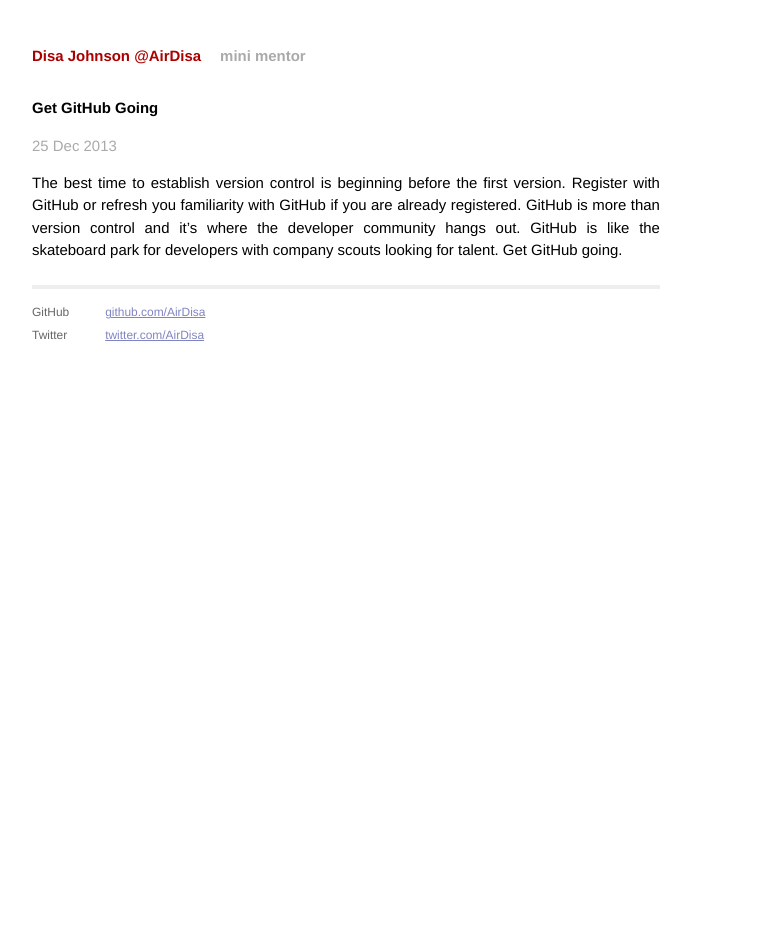
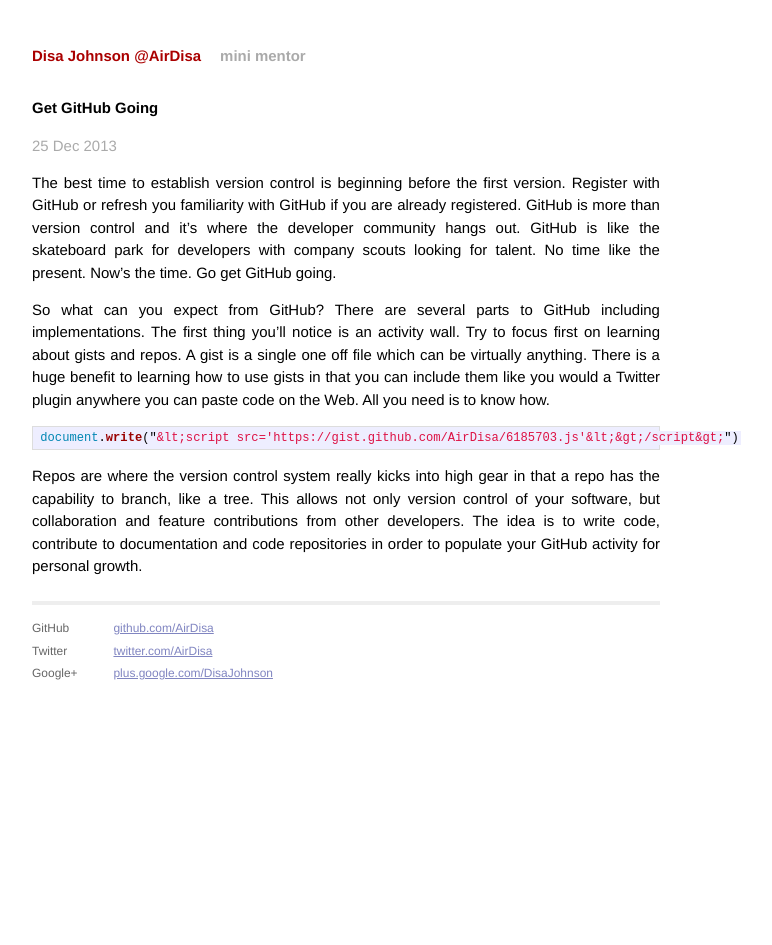
Before and after one commit to AirDisa/airdisa.github.io, a Jekyll site: the page built from _posts/2013-12-25-get-github-going.markdown, in a window 1280 px wide. Shown: the whole page, without its empty margins (294-1066 px from the left). Built offline with Jekyll 4.4.1, drawn with Linux system fonts in a browser that asks for light colours; Markdown is read by kramdown in place of the engine named in the settings.

Commit message:
[0.0.24 Blog] Try javascript highlight using html encodes first

```diff
--- a/_layouts/default.html
+++ b/_layouts/default.html
@@ -28,12 +28,14 @@
               <p>
                 GitHub<br />
                 Twitter<br />
+                Google+<br />
               </p>
             </div>
             <div class="contact">
               <p>
                 <a href="https://github.com/airdisa">github.com/AirDisa</a><br />
                 <a href="https://twitter.com/airdisa">twitter.com/AirDisa</a><br />
+                <a href="http://airdisa.com/+">plus.google.com/DisaJohnson</a><br />
               </p>
             </div>
           </div>
--- a/_posts/2013-12-25-get-github-going.markdown
+++ b/_posts/2013-12-25-get-github-going.markdown
@@ -6,4 +6,12 @@
 categories: mentor github
 ---
 
-The best time to establish version control is beginning before the first version. Register with GitHub or refresh you familiarity with GitHub if you are already registered. GitHub is more than version control and it's where the developer community hangs out. GitHub is like the skateboard park for developers with company scouts looking for talent. Get GitHub going.
+The best time to establish version control is beginning before the first version. Register with GitHub or refresh you familiarity with GitHub if you are already registered. GitHub is more than version control and it's where the developer community hangs out. GitHub is like the skateboard park for developers with company scouts looking for talent. No time like the present. Now's the time. Go get GitHub going.
+
+So what can you expect from GitHub? There are several parts to GitHub including implementations. The first thing you'll notice is an activity wall. Try to focus first on learning about gists and repos. A gist is a single one off file which can be virtually anything. There is a huge benefit to learning how to use gists in that you can include them like you would a Twitter plugin anywhere you can paste code on the Web. All you need is to know how.
+
+{% highlight javascript %}
+document.write("&lt;script src='https://gist.github.com/AirDisa/6185703.js'&lt;&gt;/script&gt;")
+{% endhighlight %}
+
+Repos are where the version control system really kicks into high gear in that a repo has the capability to branch, like a tree. This allows not only version control of your software, but collaboration and feature contributions from other developers. The idea is to write code, contribute to documentation and code repositories in order to populate your GitHub activity for personal growth.
```
